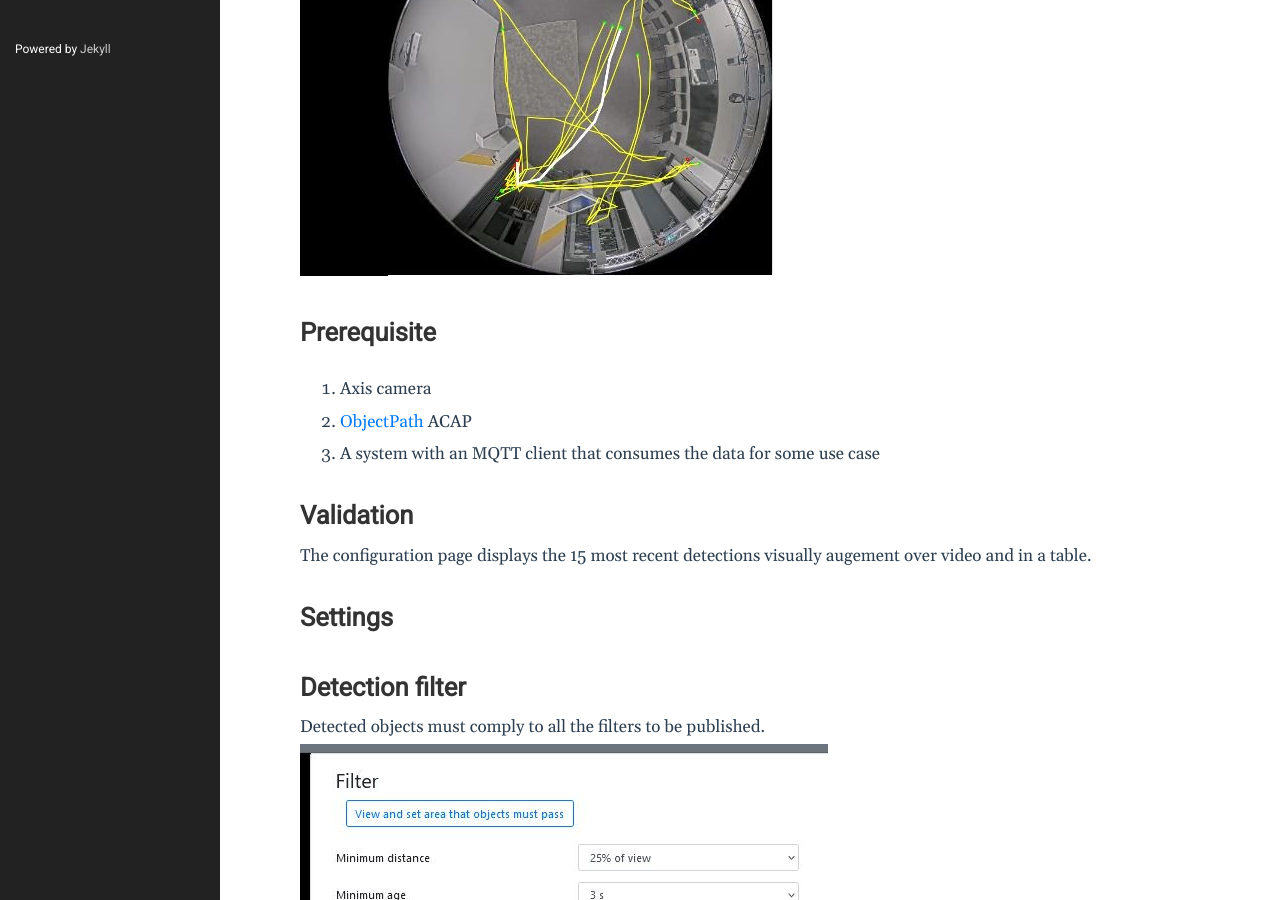
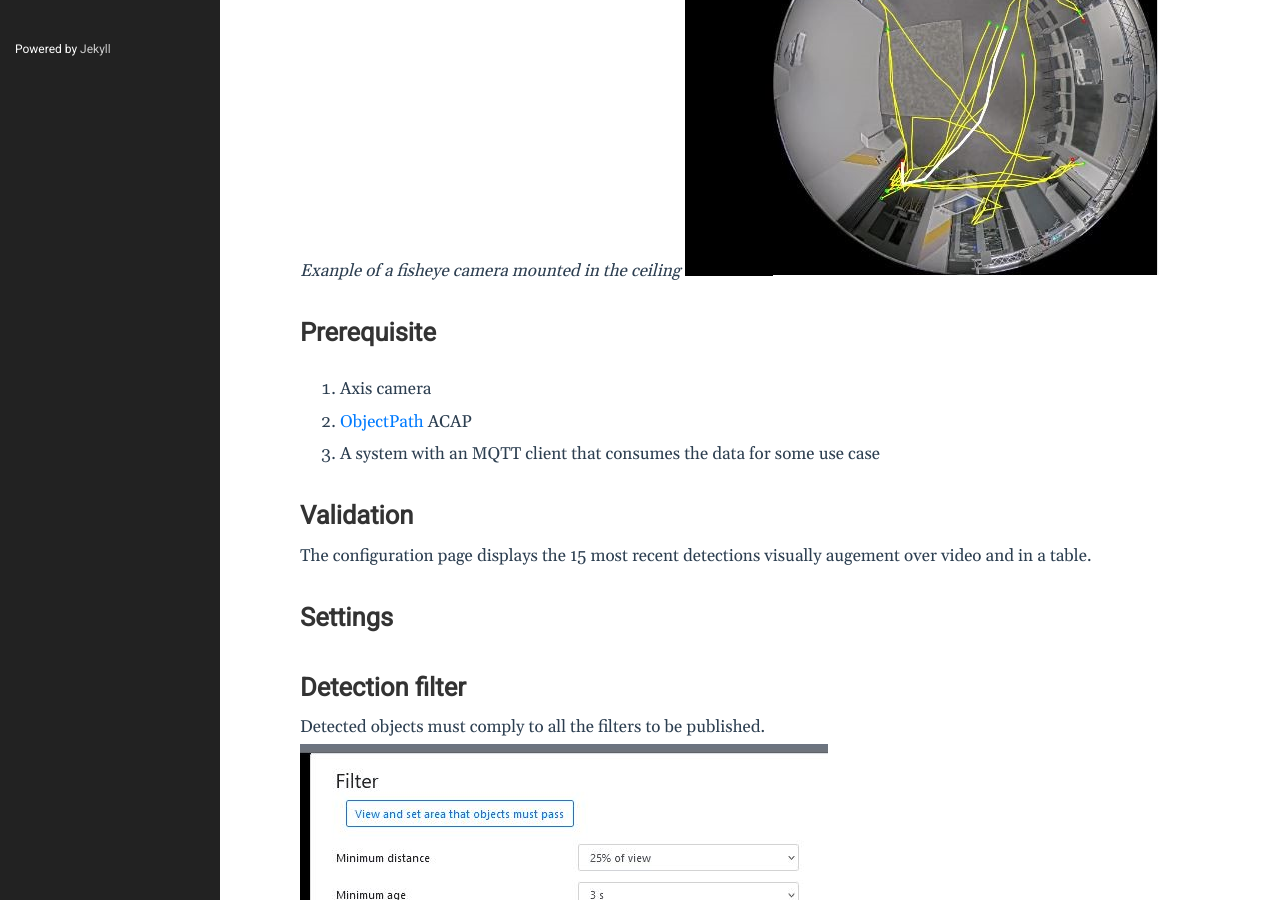
Before and after one commit to pandosme/pandosme.github.io, a Jekyll site: the page built from docs/_posts/2022-10-04-objectpath.md, in a window 1280 px wide and 900 px high, scrolled down 540 px. Built offline with Jekyll 4.4.1, drawn with Linux system fonts in a browser that asks for light colours.

Commit message:
Update 2022-10-04-objectpath.md

```diff
--- a/docs/_posts/2022-10-04-objectpath.md
+++ b/docs/_posts/2022-10-04-objectpath.md
@@ -10,6 +10,8 @@ Examples of use cases:
 * Counting
 * Forensic search
 
+
+_Exanple of a fisheye camera mounted in the ceiling_
 ![image]({{ site.url }}/assets/objectpath.jpg)
 
 # Prerequisite
```
